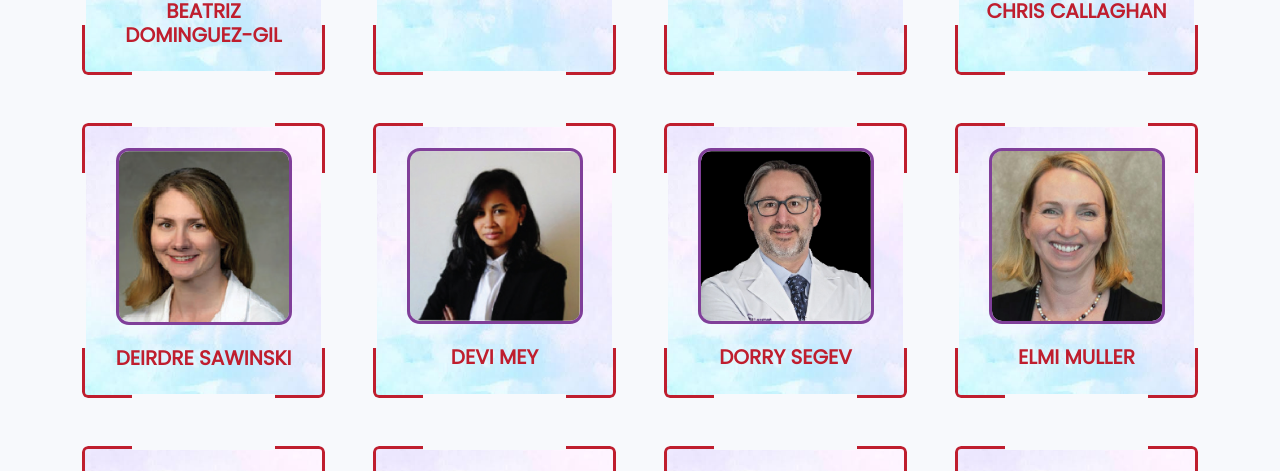
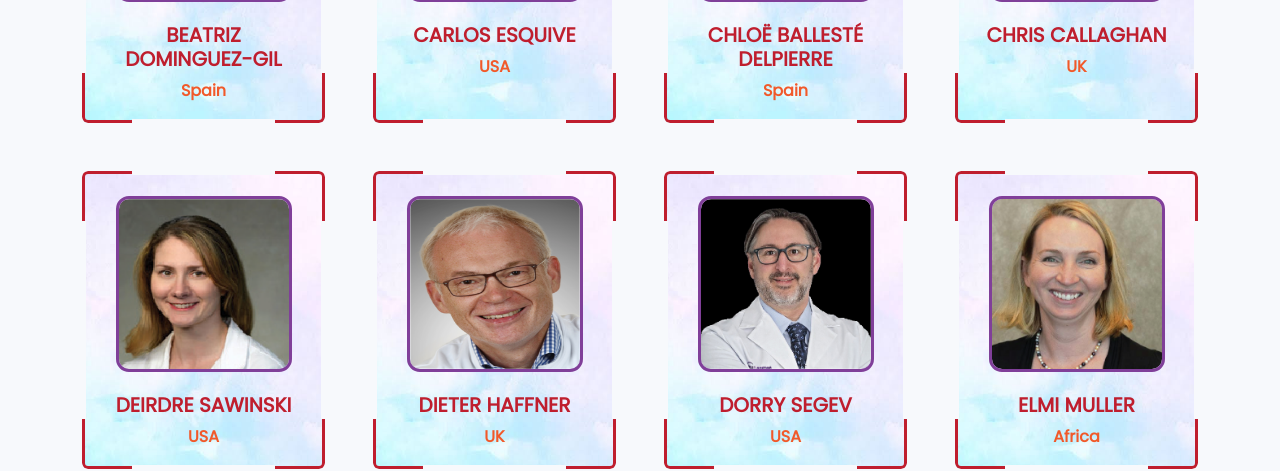
Before and after one commit to maharshi2583/isot, a PHP site: page /internationalFaculties.php in a window 1280 px wide. Shown: the part 1156-1627 px from the top of the page. Run offline with PHP 8.4, Linux system fonts and the light colour scheme.

Commit message:
Update International faculty list

```diff
--- a/internationalFaculties.php
+++ b/internationalFaculties.php
@@ -39,51 +39,61 @@
 
                     <?php
                         $faculty = array(
-                            array('url' => 'imgs/international/ADRIENNE SEITZ.png', 'name' => 'ADRIENNE SEITZ'),
-                            array('url' => 'imgs/international/AHN CURIE.png', 'name' => 'AHN CURIE'),
-                            array('url' => 'imgs/international/AJAY KUMAR SHARMA.jpg', 'name' => 'AJAY KUMAR SHARMA'),
-                            array('url' => 'imgs/international/ALI ABDUL KAREEM AL OBAIDLI.jpg', 'name' => 'ALI ABDUL KAREEM AL OBAIDLI'),
-                            array('url' => 'imgs/international/BEATRIZ DOMINGUEZ-GIL.jpg', 'name' => 'BEATRIZ DOMINGUEZ-GIL'),
-                            array('url' => 'imgs/international/CARLOS ESQUIVE.jpg', 'name' => 'CARLOS ESQUIVE'),
-                            array('url' => 'imgs/international/CHLOË BALLESTÉ.jpg', 'name' => 'CHLOË BALLESTÉ'),
-                            array('url' => 'imgs/international/CHRIS CALLAGHAN.jpg', 'name' => 'CHRIS CALLAGHAN'),
-                            array('url' => 'imgs/international/DEIRDRE SAWINSKI.png', 'name' => 'DEIRDRE SAWINSKI'),
-                            array('url' => 'imgs/international/DEVI MEY.jpg', 'name' => 'DEVI MEY'),
-                            array('url' => 'imgs/international/DORRY SEGEV.jpg', 'name' => 'DORRY SEGEV'),
-                            array('url' => 'imgs/international/ELMI MULLER.jpg', 'name' => 'ELMI MULLER'),
-                            array('url' => 'imgs/international/FOTINI PARTHENIOU.png', 'name' => 'FOTINI PARTHENIOU'),
-                            array('url' => 'imgs/international/GABRIEL ONISCU.jpg', 'name' => 'GABRIEL ONISCU'),
-                            array('url' => 'imgs/international/HAIBO WANG.png', 'name' => 'HAIBO WANG'),
-                            array('url' => 'imgs/international/JEREMY CHAPMAN.jpg', 'name' => 'JEREMY CHAPMAN'),
-                            array('url' => 'imgs/international/JOHN FRIEDEWALD.png', 'name' => 'JOHN FRIEDEWALD'),
-                            array('url' => 'imgs/international/JOHN FUNG.jpg', 'name' => 'JOHN FUNG'),
-                            array('url' => 'imgs/international/JOSH LEVITSKY.png', 'name' => 'JOSH LEVITSKY'),
-                            array('url' => 'imgs/international/KRIENGSAK VAREESANGTHIP.png', 'name' => 'KRIENGSAK VAREESANGTHIP'),
-                            array('url' => 'imgs/international/KRISHNA MENON.jpg', 'name' => 'KRISHNA MENON'),
-                            array('url' => 'imgs/international/LARS WENNBERG.jpg', 'name' => 'LARS WENNBERG'),
-                            array('url' => 'imgs/international/MAGGIE MA.png', 'name' => 'MAGGIE MA'),
-                            array('url' => 'imgs/international/MARCELLE MCPHADEN.jpg', 'name' => 'MARCELLE MCPHADEN'),
-                            array('url' => 'imgs/international/MARCELO CANTAROVICH.jpg', 'name' => 'MARCELO CANTAROVICH'),
-                            array('url' => 'imgs/international/MARIA PAULA GOMEZ.jpg', 'name' => 'MARIA PAULA GOMEZ'),
-                            array('url' => 'imgs/international/MUSTAFA AL-MOUSAWI.png', 'name' => 'MUSTAFA AL-MOUSAWI'),
-                            array('url' => 'imgs/international/NATASHA KHOVANOVA.jpg', 'name' => 'NATASHA KHOVANOVA'),
-                            array('url' => 'imgs/international/RUPESH RAINA.jpg', 'name' => 'RUPESH RAINA'),
-                            array('url' => 'imgs/international/SANJAY SINHA.png', 'name' => 'SANJAY SINHA'),
-                            array('url' => 'imgs/international/SIAN GRIFFIN.jpg', 'name' => 'SIAN GRIFFIN'),
-                            array('url' => 'imgs/international/STEFAN G. TULLIUS.jpg', 'name' => 'STEFAN G. TULLIUS'),
-                            array('url' => 'imgs/international/SUNIL DAGA.jpg', 'name' => 'SUNIL DAGA'),
-                            array('url' => 'imgs/international/SUSHMA SHANKAR.png', 'name' => 'SUSHMA SHANKAR'),
+                            array('url' => 'imgs/international/ADRIENNE SEITZ.png', 'name' => 'ADRIENNE SEITZ', 'country'=>'UK'),
+                            array('url' => 'imgs/international/AHN CURIE.png', 'name' => 'AHN CURIE', 'country'=>'Korea'),
+                            array('url' => 'imgs/international/AJAY KUMAR SHARMA.jpg', 'name' => 'AJAY SHARMA', 'country'=>'UK'),
+                            array('url' => 'imgs/international/ALI ABDUL KAREEM AL OBAIDLI.jpg', 'name' => 'ALI ABDUL KAREEM AL OBAIDLI', 'country'=>'Abu Dhabi, UAE'),
+                            array('url' => 'imgs/international/BEATRIZ DOMINGUEZ-GIL.jpg', 'name' => 'BEATRIZ DOMINGUEZ-GIL', 'country'=>'Spain'),
+                            array('url' => 'imgs/international/CARLOS ESQUIVE.jpg', 'name' => 'CARLOS ESQUIVE', 'country'=>'USA'),
+                            array('url' => 'imgs/international/CHLOË BALLESTÉ.jpg', 'name' => 'CHLOË BALLESTÉ DELPIERRE', 'country'=>'Spain'),
+                            array('url' => 'imgs/international/CHRIS CALLAGHAN.jpg', 'name' => 'CHRIS CALLAGHAN', 'country'=>'UK'),
+                            array('url' => 'imgs/international/DEIRDRE SAWINSKI.png', 'name' => 'DEIRDRE SAWINSKI', 'country'=>'USA'),
+                            array('url' => 'imgs/international/Dieter Haffner.png', 'name' => 'DIETER HAFFNER', 'country'=>'UK'),
+                            array('url' => 'imgs/international/DORRY SEGEV.jpg', 'name' => 'DORRY SEGEV', 'country'=>'USA'),
+                            array('url' => 'imgs/international/ELMI MULLER.jpg', 'name' => 'ELMI MULLER', 'country'=>'Africa'),
+                            array('url' => 'imgs/international/Faisal Masood Khan.jpg', 'name' => 'FAISAL Masood Khan', 'country'=>'Canada'),
+                            array('url' => 'imgs/international/FOTINI PARTHENIOU.png', 'name' => 'FOTINI PARTHENIOU', 'country'=>'UK'),
+                            array('url' => 'imgs/international/GABRIEL ONISCU.jpg', 'name' => 'GABRIEL ONISCU', 'country'=>'Europe'),
+                            array('url' => 'imgs/international/HAIBO WANG.png', 'name' => 'HAIBO WANG', 'country'=>'China'),
+                            array('url' => 'imgs/international/JEREMY CHAPMAN.jpg', 'name' => 'JEREMY CHAPMAN', 'country'=>'Australia'),
+                            array('url' => 'imgs/international/JOHN FRIEDEWALD.png', 'name' => 'JOHN FRIEDEWALD', 'country'=>'USA'),
+                            array('url' => 'imgs/international/JOSH LEVITSKY.png', 'name' => 'JOSH LEVITSKY', 'country'=>'USA'),
+                            array('url' => 'imgs/international/KRIENGSAK VAREESANGTHIP.png', 'name' => 'KRIENGSAK VAREESANGTHIP', 'country'=>'Thailand'),
+                            array('url' => 'imgs/international/KRISHNA MENON.jpg', 'name' => 'KRISH MENON','country'=>'UK'),
+                            array('url' => 'imgs/international/MAGGIE MA.png', 'name' => 'MAGGIE MA', 'country'=>'Hong Kong'),
+                            // array('url' => 'imgs/international/MARCELLE MCPHADEN.jpg', 'name' => 'MARCELLE MCPHADEN', 'country'=>'Canada'),
+                            array('url' => 'imgs/international/MARCELO CANTAROVICH.jpg', 'name' => 'MARCELO CANTAROVICH', 'country'=>'Canada'),
+                            array('url' => 'imgs/international/MARIA PAULA GOMEZ.jpg', 'name' => 'MARIA PAULA GOMEZ', 'country'=>'Spain'),
+                            array('url' => 'imgs/international/Allan Massie.jpg', 'name' => 'Allan Massie', 'country'=>'USA'),
+                            array('url' => 'imgs/international/MUSTAFA AL-MOUSAWI.png', 'name' => 'MUSTAFA AL-MOUSAWI', 'country'=>'Kuwait'),
+                            array('url' => 'imgs/international/NATASHA KHOVANOVA.jpg', 'name' => 'NATASHA KHOVANOVA', 'country'=>'UK'),
+                            array('url' => 'imgs/international/', 'name' => 'Nikky Isabel', 'country'=>'UK'),
+                            array('url' => 'imgs/international/', 'name' => 'Rajendra Singh', 'country'=>'UK'),
+                            array('url' => 'imgs/international/', 'name' => 'Raman Dhanda', 'country'=>'UK'),
+                            array('url' => 'imgs/international/RUPESH RAINA.jpg', 'name' => 'RUPESH RAINA', 'country'=>'USA'),
+                            array('url' => 'imgs/international/', 'name' => 'Sainaresh Vellanki', 'country'=>'Abu Dhabi, UAE'),
+                            array('url' => 'imgs/international/SANJAY SINHA.png', 'name' => 'SANJAY SINHA', 'country'=>'UK'),
+                            array('url' => 'imgs/international/', 'name' => 'Shafi Malik', 'country'=>'UK'),
+                            array('url' => 'imgs/international/SIAN GRIFFIN.jpg', 'name' => 'SIAN GRIFFIN', 'country'=>'UK'),
+                            array('url' => 'imgs/international/Siddiq Anwar.jpg', 'name' => 'Siddiq Anwar', 'country'=>'Abu Dhabi, UAE'),
+                            array('url' => 'imgs/international/STEFAN G. TULLIUS.jpg', 'name' => 'STEFAN G. TULLIUS', 'country'=>'USA'),
+                            array('url' => 'imgs/international/', 'name' => 'STEPHEN MARKS', 'country'=>'USA'),
+                            array('url' => 'imgs/international/SUNIL DAGA.jpg', 'name' => 'SUNIL DAGA', 'country'=>'UK'),
+                            array('url' => 'imgs/international/SUSHMA SHANKAR.png', 'name' => 'SUSHMA SHANKAR', 'country'=>'UK'),
+                            array('url' => 'imgs/international/Yolanda Becker.jpg', 'name' => 'Yolanda Becker', 'country'=>'USA'),
                         );
                         foreach($faculty as $faculty){
                             $url = htmlspecialchars($faculty['url']);
                             $name = htmlspecialchars($faculty['name']);
+                            $country = htmlspecialchars($faculty['country']);
                             echo '<div class="col">
                                     <div class="card h-100 doctorimg border-0 customshadow customcard">
                                         <div class="card-body">
                                             <div class="d-flex justify-content-center mt-2">
-                                                <img src="' . $url . '" class="mb-4 facultyBorder" width="170" alt="">
+                                                <img src="' . $url . '" class="mb-4 facultyBorder" width="170" height="170" alt="">
                                             </div>
-                                            <h5 class="redtext text-center fw-bold">' . $name . '</h5>
+                                            <h5 class="redtext text-center fw-bold text-uppercase">' . $name . '</h5>
+                                            <p class="orangetext text-center fw-bold mb-0">' . $country . '</p>
                                         </div>
                                     </div>
                                 </div>';
```
Also changed, not shown: imgs/international/Allan Massie.jpg (added), imgs/international/Dieter Haffner.png (added), imgs/international/Faisal Masood Khan.jpg (added), imgs/international/Siddiq Anwar.jpg (added), imgs/international/Yolanda Becker.jpg (added).
